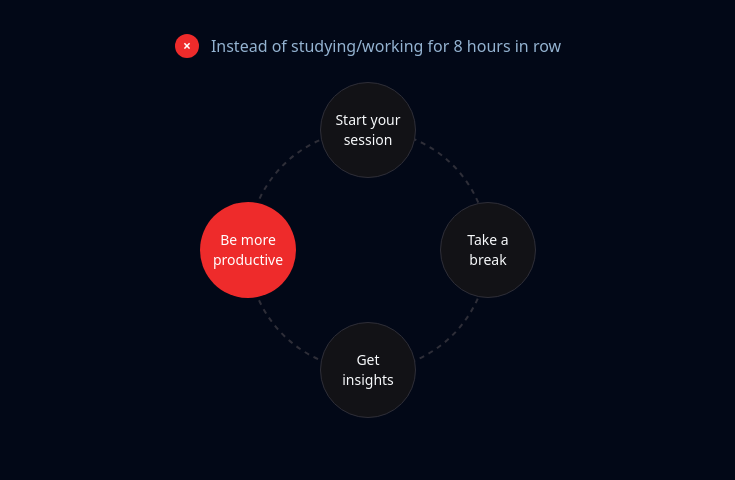
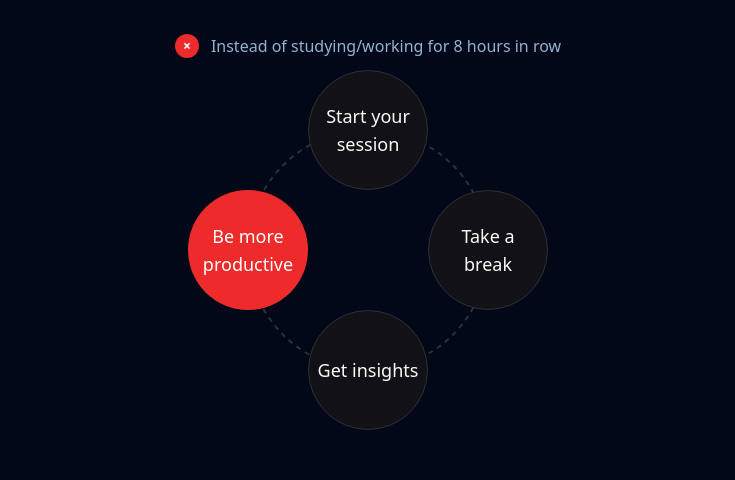
Before and after one commit to abdoemadselim/MinimoApp, a React (Vite) app: page / in a window 1280 px wide. Shown: the part 1260-1740 px from the top of the page, without its empty margins (272-1007 px from the left). Built offline with nearby package versions, Linux system fonts and the light colour scheme.

Commit message:
update it

```diff
--- a/src/components/ProductivityCycle.tsx
+++ b/src/components/ProductivityCycle.tsx
@@ -40,7 +40,7 @@ const ProductivityCycle = () => {
           return (
             <div
               key={step.title}
-              className={`absolute hover:bg-primary/90 cursor-pointer w-24 h-24 rounded-full flex items-center justify-center text-sm font-medium text-center p-2 transform -translate-x-1/2 -translate-y-1/2 ${
+              className={`absolute hover:bg-primary/90 cursor-pointer w-[120px] h-[120px] rounded-full flex items-center justify-center text-lg font-medium text-center p-2 transform -translate-x-1/2 -translate-y-1/2 ${
                 step.accent
                   ? "bg-circle-accent text-white"
                   : "bg-card border border-border text-foreground"
```
